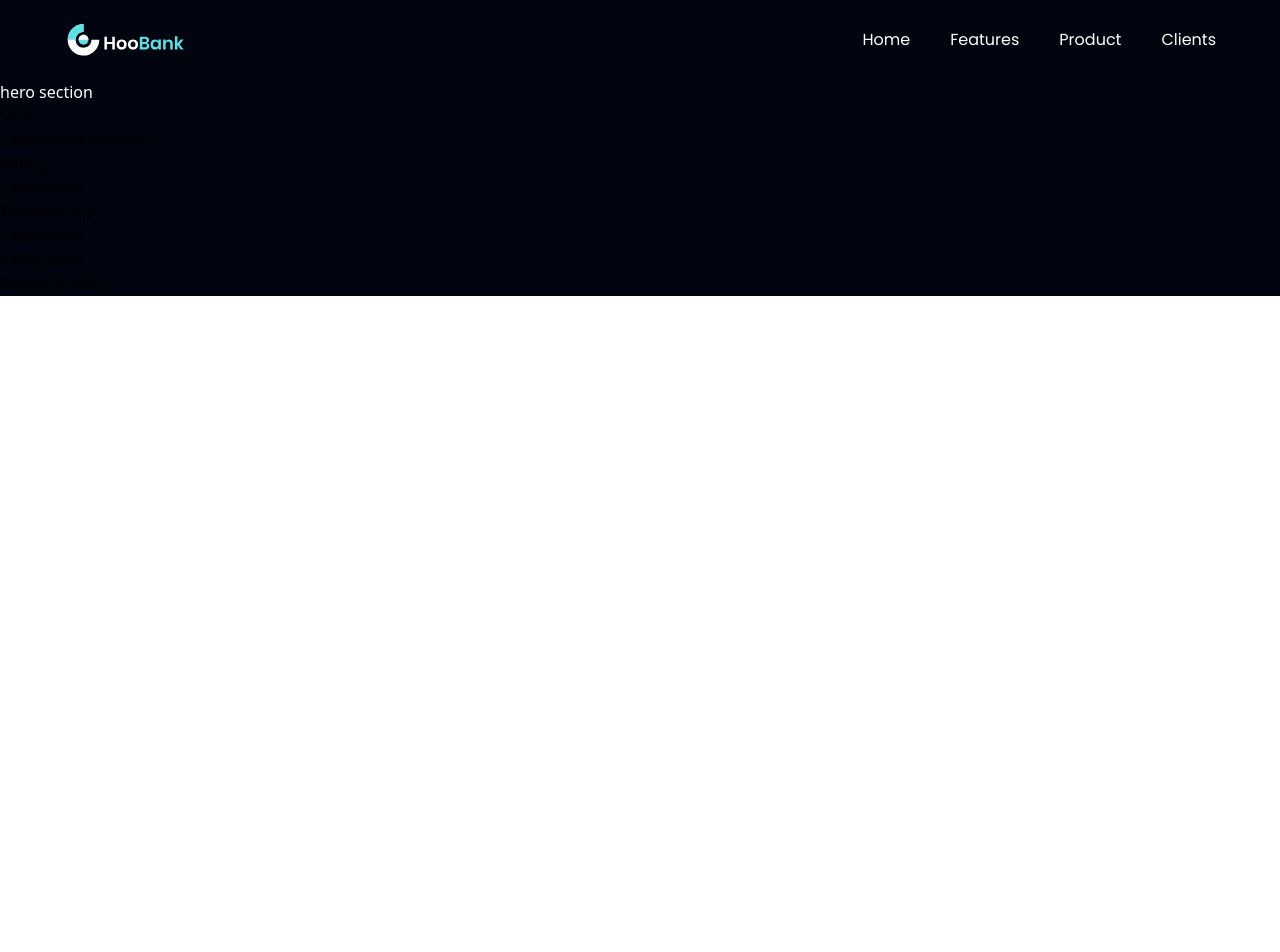
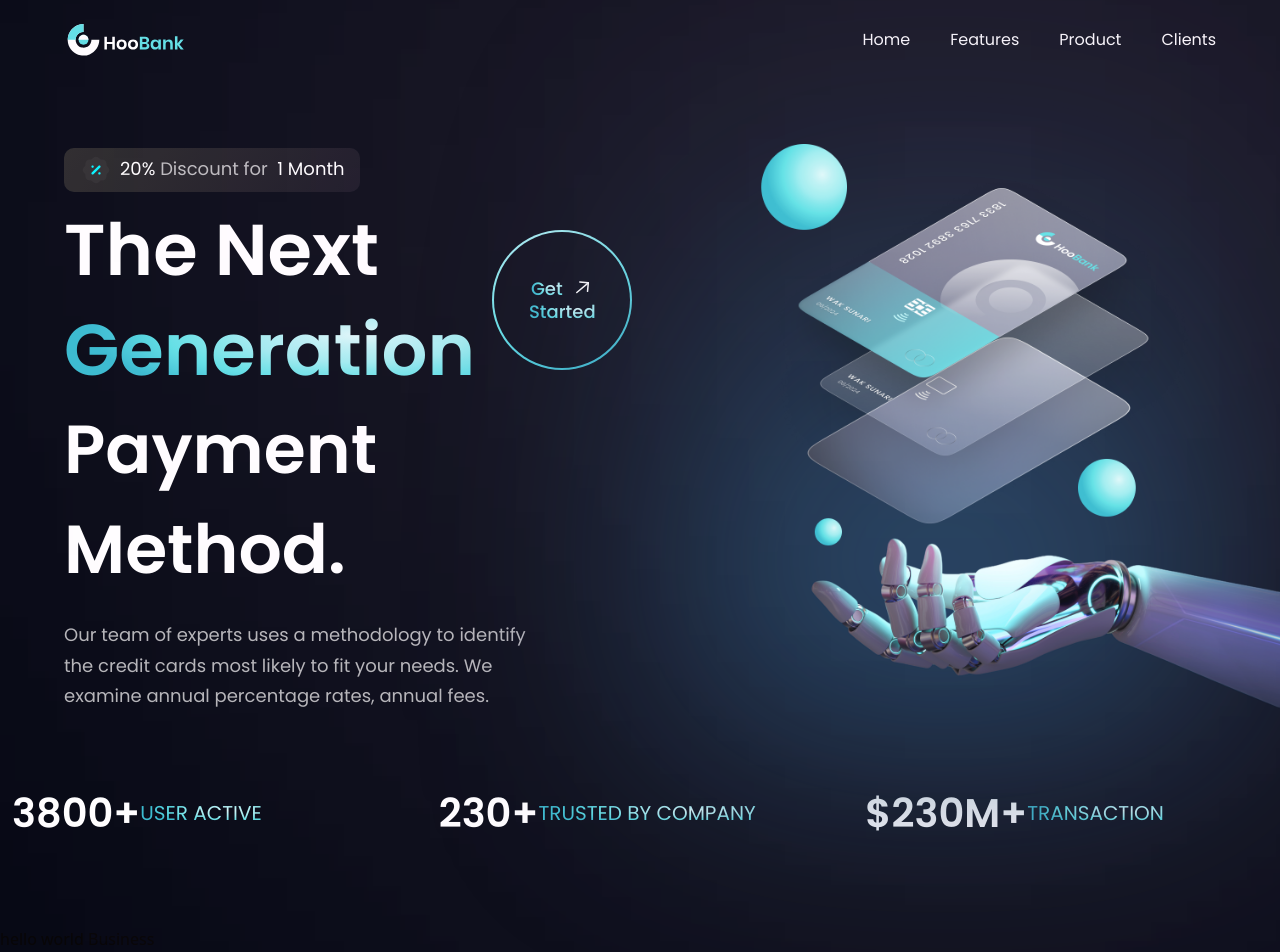
Before and after one commit to Abu-0-RayhaN/Responsive-Web-Page-With-React-Tailwind, a React (Vite) app: page / in a window 1280 px wide. Shown: the top 952 px of the page. Before the commit the page ends 800 px from the top, so only its background shows below. Built offline with nearby package versions, Linux system fonts and the light colour scheme.

Commit message:
Hero and Stats

```diff
--- a/src/components/GetStarted.jsx
+++ b/src/components/GetStarted.jsx
@@ -1,11 +1,30 @@
 // import React from 'react'
-
+import styles from "../style";
+import { arrowUp } from "../assets";
 const GetStarted = () => {
   return (
-    <div>
-      <p>Get started</p>
+    <div
+      className={`${styles.flexCenter} w-[140px] h-[140px] rounded-full bg-blue-gradient p-[2px] cursor-pointer hover:text-blue-500`}
+    >
+      <div
+        className={`${styles.flexCenter}  flex-col bg-primary w-[100%] h-[100%] rounded-full`}
+      >
+        <div className={`${styles.flexStart} flex-row`}>
+          <p className="font-poppins font-medium text-[18px] leading-[23px]">
+            <span className="text-gradient">Get</span>
+          </p>
+          <img
+            src={arrowUp}
+            alt="arrow"
+            className="w-[23px] h-[23px] object-contain ml-2"
+          />
+        </div>
+        <p className="font-poppins font-medium text-[18px] leading-[23px]">
+          <span className="text-gradient">Started</span>
+        </p>
+      </div>
     </div>
-  )
-}
+  );
+};
 
-export default GetStarted
+export default GetStarted;
--- a/src/components/Hero.jsx
+++ b/src/components/Hero.jsx
@@ -1,11 +1,59 @@
 // import React from 'react'
-
+import styles from "../style";
+import { discount, robot } from "../assets";
+import GetStarted from "./GetStarted";
 const Hero = () => {
   return (
-    <div>
-      <p className="text-white">hero section</p>
-    </div>
-  )
-}
+    <section
+      id="home"
+      className={`flex md:flex-row flex-col ${styles.paddingY}`}
+    >
+      <div
+        className={`flex-1 ${styles.flexStart} flex-col xl:px-0 sm:px-16 px-6`}
+      >
+        <div className="flex flex-row items-center py-[6px] px-4 bg-discount-gradient rounded-[10px] mb-2">
+          <img src={discount} alt="discount" className="w-[32px] h-[32px]" />
+          <p className={`${styles.paragraph} ml-2`}>
+            <span className="text-white ">20%</span>
+            &nbsp;Discount for &nbsp;
+            <span className="text-white ">1 Month</span>
+          </p>
+        </div>
+        <div className="flex flex-row justify-between w-full items-center text-white">
+          <h1 className="flex-1 font-poppins font-semibold ss:text-[72px] text-[52px] ss:leading-[100px] leading-[75px]">
+            The Next <br className="sm:block hidden" />{" "}
+            <span className="text-gradient">Generation</span>
+            &nbsp;
+          </h1>
+          <div className="ss:flex hidden md:mr-4 mr-0">
+            <GetStarted />
+          </div>
+        </div>
+        <h1 className=" font-poppins font-semibold ss:text-[68px] text-[52px] ss:leading-[100px] leading-[75px] w-full text-white">
+          {" "}
+          Payment Method.
+        </h1>
+        <p className={`${styles.paragraph} max-w-[470px] mt-5`}>
+          Our team of experts uses a methodology to identify the credit cards
+          most likely to fit your needs. We examine annual percentage rates,
+          annual fees.
+        </p>
+      </div>
+      <div className="">
+        <img
+          src={robot}
+          alt="robot"
+          className=" h-full w-full relative z-[5]"
+        />
+        <div className="absolute z-[0] w-[40%] h-[40%] top-0 pink__gradient"></div>
+        <div className="absolute z-[40] w-[40%] h-[80%] bottom-40 white__gradient"></div>
+        <div className="absolute z-[0] w-[40%] h-[80%] right-20 bottom-20  blue__gradient"></div>
+      </div>
+      <div className={`ss:hidden ${styles.flexCenter}`}>
+        <GetStarted />
+      </div>
+    </section>
+  );
+};
 
-export default Hero
+export default Hero;
--- a/src/components/Stats.jsx
+++ b/src/components/Stats.jsx
@@ -1,11 +1,26 @@
 // import React from 'react'
-
+import { stats } from "../constants";
+import styles from "../style";
 const Stats = () => {
   return (
-    <div>
-      <p>Stats</p>
-    </div>
-  )
-}
+    <section
+      className={`${styles.flexCenter} flex-row flex-wrap sm:mb-20 mb-6`}
+    >
+      {stats.map((stats) => (
+        <div
+          className={`flex-1 flex justify-start items-center flex-row m-3`}
+          key={stats.id}
+        >
+          <h4 className=" text-white font-poppins font-semibold xs:text-[40px] text-[30px] xs:leading[53px] leading-[43px]">
+            {stats.value}
+          </h4>
+          <p className="font-poppins font-normal xs:text-[20px] text-[15px] xs:leading[26px] leading-[21px] text-gradient uppercase ">
+            {stats.title}
+          </p>
+        </div>
+      ))}
+    </section>
+  );
+};
 
-export default Stats
+export default Stats;
```
Also changed, not shown: src/App.jsx (+26 -15 lines).
